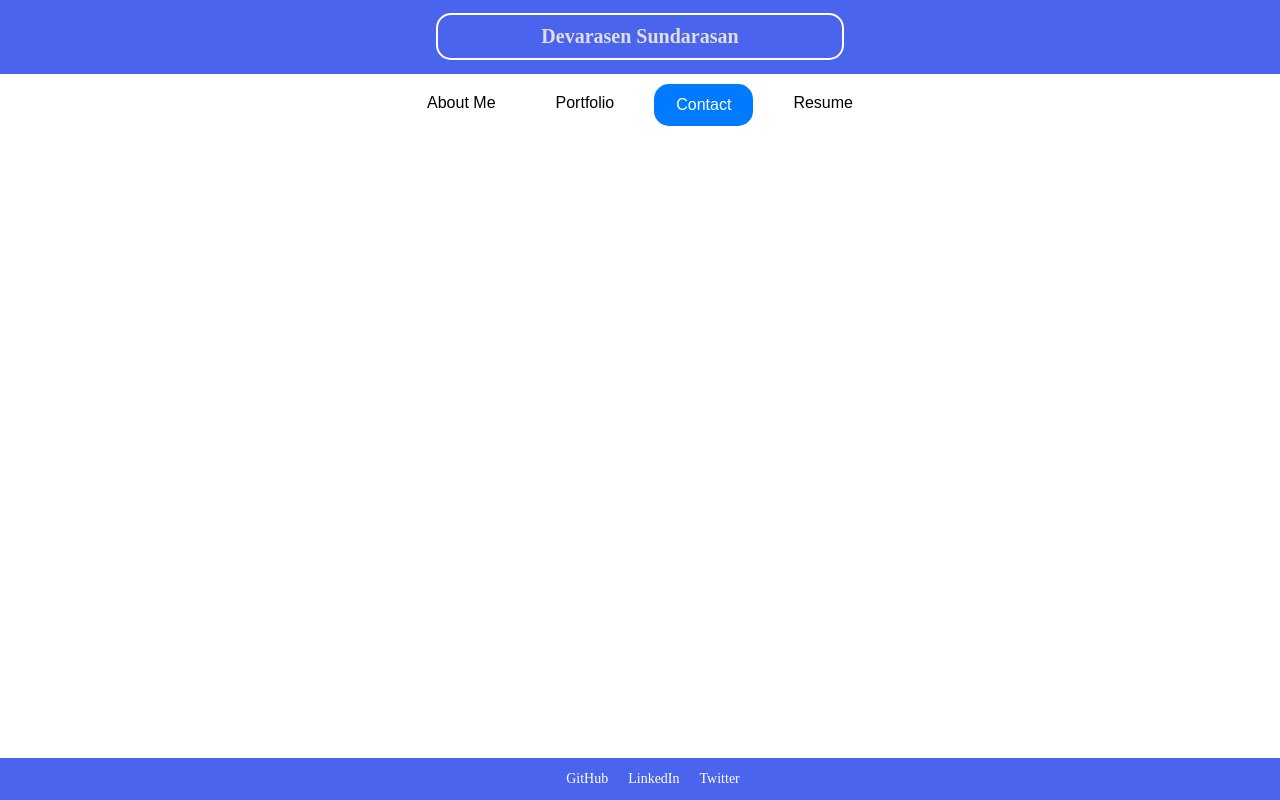
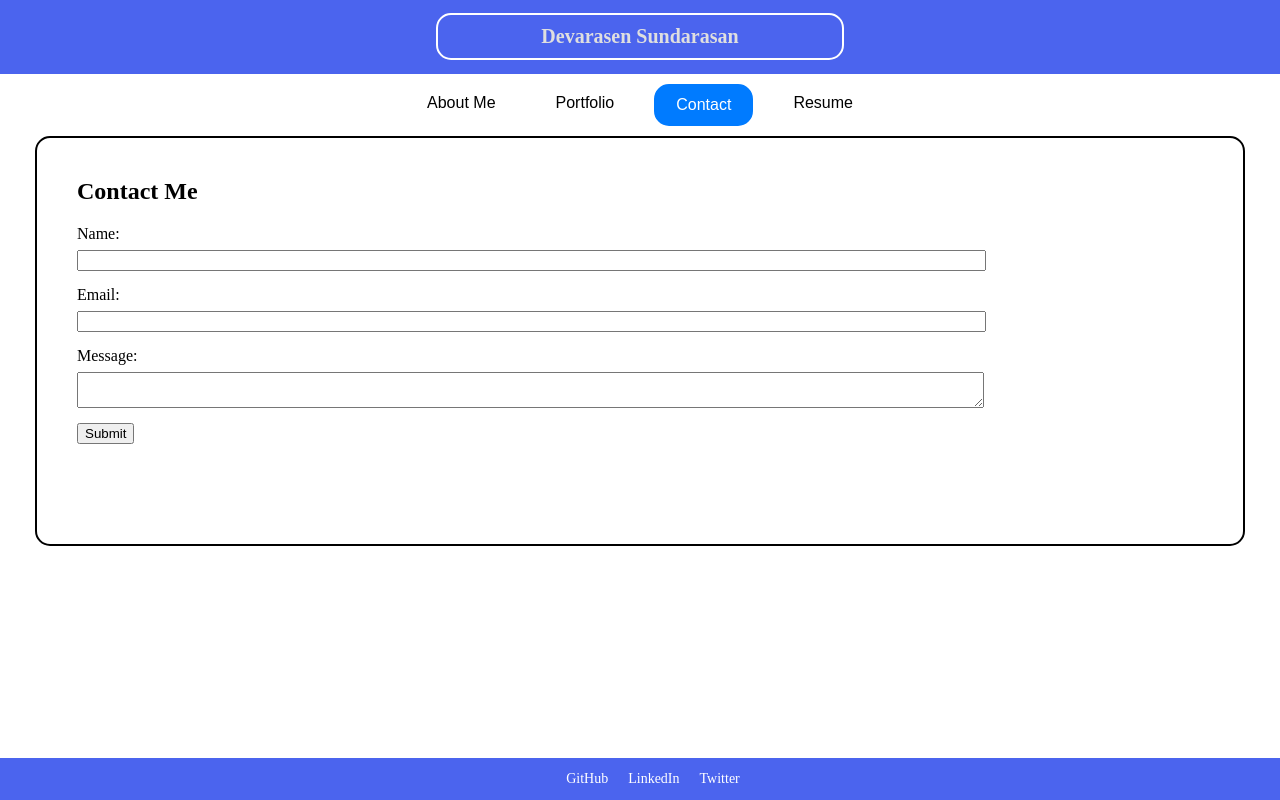
Before and after one commit to Devarasen/Portfolio---React---M20---DS, a React (Vite) app in the folder Dev Portfolio/: page / in a window 1280 px wide. Both pictures are taken after a click on the item "Contact". Built offline with nearby package versions, Linux system fonts and the light colour scheme.

Commit message:
code update

```diff
--- a/Dev Portfolio/src/App.css
+++ b/Dev Portfolio/src/App.css
@@ -1,4 +1,4 @@
-body, html {
+body {
   margin: 0;
   padding: 0;
   background-color: rgb(255, 255, 255);
--- /dev/null
+++ b/Dev Portfolio/src/components/PortfolioContainer.css
@@ -0,0 +1,8 @@
+.container {
+    border-radius: 15px;
+    border: 2px solid black;
+    margin-left: 35px;
+    margin-right: 35px;
+    margin-bottom: 80px;
+    padding-bottom: 20px;
+}
--- a/Dev Portfolio/src/components/PortfolioContainer.jsx
+++ b/Dev Portfolio/src/components/PortfolioContainer.jsx
@@ -5,6 +5,7 @@ import Contact from './pages/Contact';
 import Navigation from './pages/Navigation';
 import Portfolio from './pages/Portfolio';
 import Resume from './pages/Resume';
+import './PortfolioContainer.css';
 
 export default function PortfolioContainer() {
     const [currentPage, setCurrentPage] = useState('AboutMe');
@@ -30,7 +31,7 @@ export default function PortfolioContainer() {
           {/* We are passing the currentPage from state and the function to update it */}
           <Navigation currentPage={currentPage} handlePageChange={handlePageChange} />
           {/* Here we are calling the renderPage method which will return a component  */}
-          <main>{renderPage()}</main>
+          <main className='container'>{renderPage()}</main>
         </div>
       );
 
--- a/Dev Portfolio/src/components/pages/AboutMe.jsx
+++ b/Dev Portfolio/src/components/pages/AboutMe.jsx
@@ -1,24 +1,21 @@
-// import '../styles/AboutMe.css';
+import '../styles/AboutMe.css';
+import profilePic from '../../assets/images/profile-pic.jpg';
 
 function AboutMe() {
     return (
         <div className="about-me-section">
-            <h2>About Me</h2>
             <div className="profile-picture-wrapper">
-                <img src="#" alt="Profile Picture" className="profile-picture" />
+                <img src={profilePic} alt="Profile Picture" className="profile-picture" />
             </div>
             <p>
-                With a professional background in financial services, I've always been driven by a curiosity to understand the interplay of numbers and technology. This inherent interest led me to delve into the dynamic realm of web development, prompting me to embark on a comprehensive coding course.
+                Coming from a solid background in financial services, I've always been intrigued by how numbers intersect with tech. This led me down the rabbit hole of web development, pushing me to dive headfirst into a coding course.
             </p>
             <p>
+                Now, equipped with coding skills, I'm on a mission to bridge the gap between finance and technology. Building and optimizing, one line of code at a time. I'd love for you to take a look at my portfolio to see the projects that I've been pouring my energy into.
+            </p>
+            {/* <p>
                 This immersive journey equipped me with proficiency in both front-end and back-end development. Throughout the course, I have honed skills in HTML, CSS, Git, JavaScript, APIs, Object-Oriented Programming, SQL, ORM, MVC, Node.js, Express.js, MongoDB, PWA, React, MERN and State.
-            </p>
-            <p>
-                Merging my financial acumen with my newfound coding capabilities, I'm eager to explore innovative intersections between finance and technology.
-            </p>
-            <p>
-                Feel free to check out my portfolio page to check out a few of my projects.
-            </p>
+            </p> */}
         </div>
     )
 }
--- a/Dev Portfolio/src/components/pages/Contact.jsx
+++ b/Dev Portfolio/src/components/pages/Contact.jsx
@@ -1,7 +1,42 @@
-// import '../styles/Contact.css';
+import '../styles/Contact.css';
 
-function Contact () {
-    return null
+function handleFocus(event) {
+    event.target.setAttribute('data-touched', 'true');
+}
+
+function Contact() {
+    return (
+        <div className="contact-section">
+            <h2>Contact Me</h2>
+            <form>
+                <div className="form-group">
+                    <div>
+                        <label htmlFor="name">Name:</label>
+                        <input type="text" id="name" name="name" required onFocus={handleFocus} />
+                    </div>
+                    <div className="invalid-feedback">Name is required</div>
+                </div>
+
+                <div className="form-group">
+                    <div>
+                        <label htmlFor="email">Email:</label>
+                        <input type="email" id="email" name="email" required onFocus={handleFocus} />
+                    </div>
+                    <div className="invalid-feedback">Please enter a valid email address</div>
+                </div>
+
+                <div className="form-group">
+                    <div>
+                        <label htmlFor="message">Message:</label>
+                        <textarea id="message" name="message" required onFocus={handleFocus}></textarea>
+                    </div>
+                    <div className="invalid-feedback">Message is required</div>
+                </div>
+
+                <button type="submit">Submit</button>
+            </form>
+        </div>
+    );
 }
 
 export default Contact;
--- a/Dev Portfolio/src/components/pages/Resume.jsx
+++ b/Dev Portfolio/src/components/pages/Resume.jsx
@@ -1,10 +1,32 @@
-// import '../styles/Resume.css';
+import '../styles/Resume.css';
+import resume from '../../assets/resume-doc/resume.pdf';
 
 function Resume () {
     return (
-        <div>
+        <div className='resume-section'>
             <p>Download Resume below:</p>
-            <button>Resume</button>
+            <a href={resume} download>
+                <button>Resume</button>
+            </a>
+            <br />
+            <p>Development Skills include topics such as:</p>
+            <ul>
+                <li>HTML</li>
+                <li>Advanced CSS</li>
+                <li>Git</li>
+                <li>Javascript</li>
+                <li>Object-Oriented Programming (OOP)</li>
+                <li>SQL</li>
+                <li>Object-Relational Mapping (ORM)</li>
+                <li>Model-View-Controller (MVC)</li>
+                <li>Node.js</li>
+                <li>Express.js</li>
+                <li>MongoDB</li>
+                <li>Progressive Web Applications (PWA)</li>
+                <li>React</li>
+                <li>MERN</li>
+                <li>State</li>
+            </ul>
         </div>
     )
 }
--- /dev/null
+++ b/Dev Portfolio/src/components/styles/AboutMe.css
@@ -0,0 +1,22 @@
+.about-me-section {
+    display: flex;
+    flex-direction: column;
+    align-items: center; /* centers content horizontally */
+    padding-left: 40px;
+    padding-right: 40px;
+}
+
+.profile-picture-wrapper {
+    width: 100%;
+    max-width: 300px; /* adjust based on your desired maximum width for the image */
+    margin: 20px 0; /* add some space above and below the image */
+    overflow: hidden;
+}
+
+.profile-picture {
+    display: block; /* removes the default bottom margin of images */
+    max-width: 100%; /* ensures the image doesn't exceed the wrapper's width */
+    height: auto; /* maintains aspect ratio */
+    border-radius: 50%; /* makes the image circular, remove if you don't want this */
+    box-shadow: 0 4px 8px rgba(0, 0, 0, 0.1); /* optional: adds a subtle shadow */
+}
--- /dev/null
+++ b/Dev Portfolio/src/components/styles/Contact.css
@@ -0,0 +1,35 @@
+.contact-section {
+    padding-left: 40px;
+    padding-right: 40px;
+    margin-bottom: 80px;
+    margin-top: 40px;
+}
+
+.form-group {
+    margin-bottom: 15px;
+}
+
+.invalid-feedback {
+    color: red;
+    display: none;
+}
+
+input[data-touched="true"]:required:invalid,
+textarea[data-touched="true"]:required:invalid {
+    border-color: red;
+}
+
+input[data-touched="true"]:required:invalid + .invalid-feedback,
+textarea[data-touched="true"]:required:invalid + .invalid-feedback {
+    display: block;
+}
+
+label {
+    display: block;
+    margin-bottom: 7px;
+}
+
+input, textarea {
+    display: block;
+    width: 80%;
+}
--- /dev/null
+++ b/Dev Portfolio/src/components/styles/Resume.css
@@ -0,0 +1,9 @@
+.resume-section {
+        display: flex;
+        flex-direction: column;
+        align-items: flex-start; /* centers content horizontally */
+        padding-left: 40px;
+        padding-right: 40px;
+        margin-bottom: 40px;
+        margin-top: 40px;
+}
```
Also changed, not shown: Dev Portfolio/src/assets/images/profile-pic.jpg (added), Dev Portfolio/src/components/styles/Portfolio.css (added), 1 other file (tests, documents, lock files or other folders).
